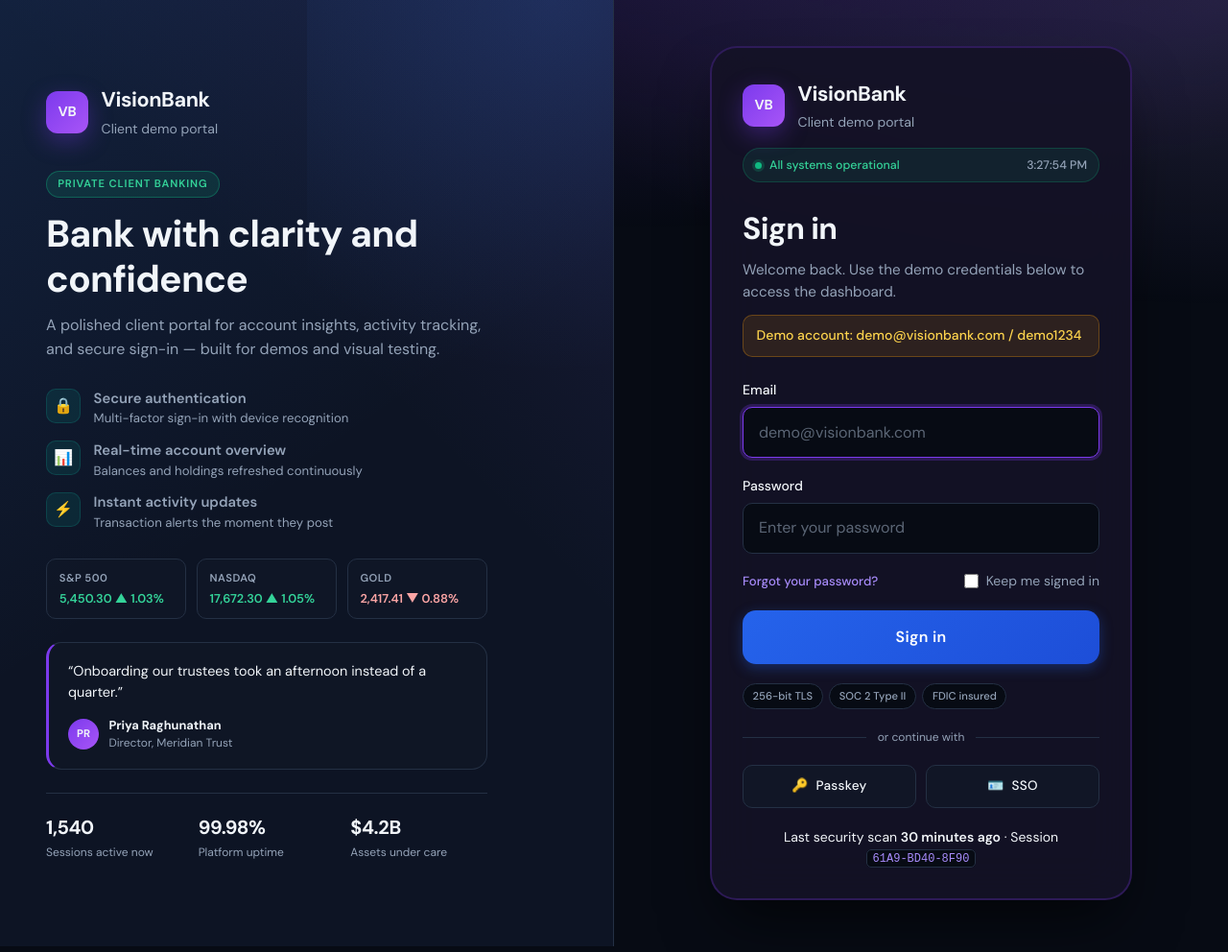
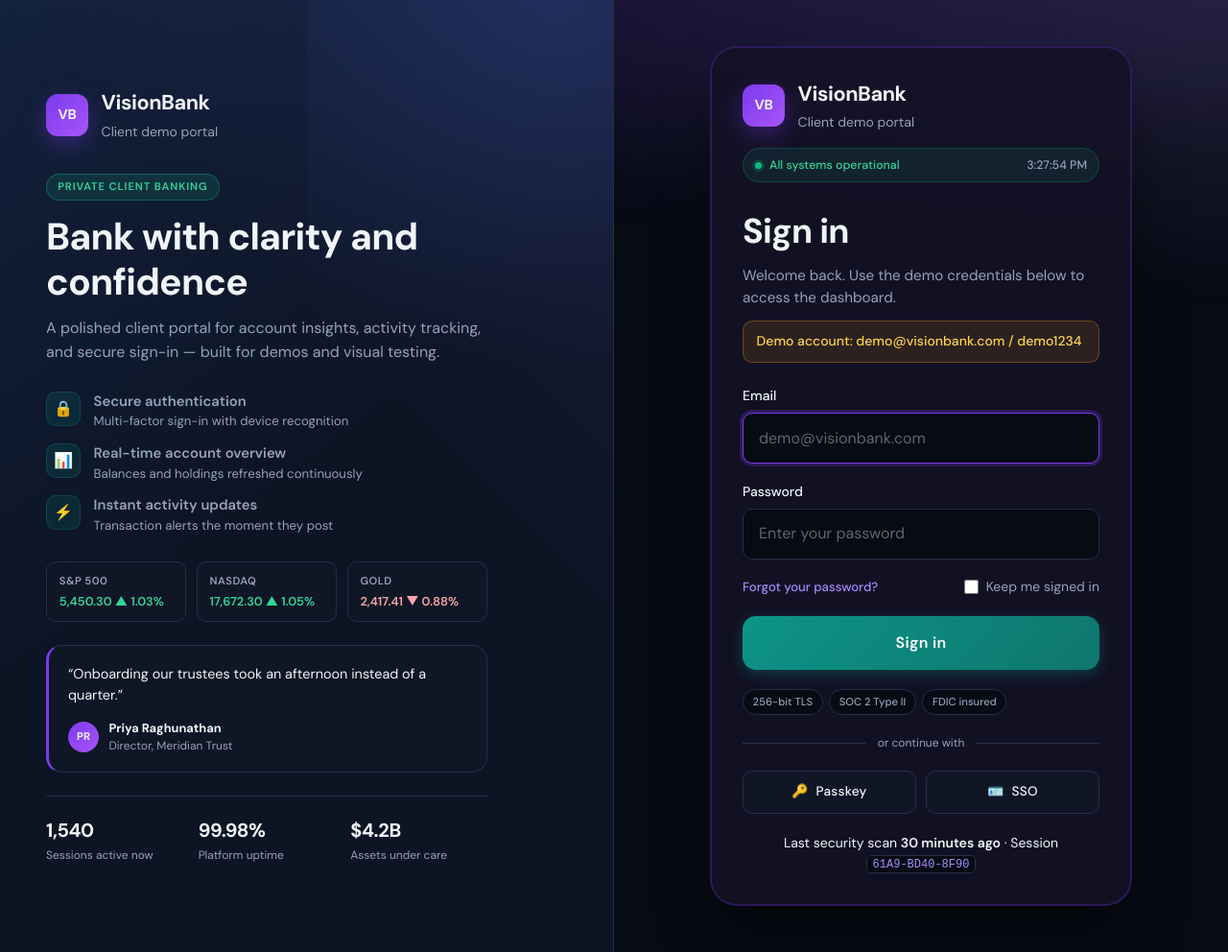
Before and after one commit to cjag93/cursor-figma, a website: page public/login.html in a window 1280 px wide. Shown: the whole page at 96% size. Drawn offline with Linux system fonts and the light colour scheme.

Commit message:
Resolve Eyes diffs in CI and restyle the Sign in control.
On visual failure, the agent now adds regions and accepts expected CSS
changes with the write key, still without saving the baseline.

Co-authored-by: Cursor <cursoragent@cursor.com>

```diff
--- a/public/css/styles.css
+++ b/public/css/styles.css
@@ -350,7 +350,7 @@ body::before {
 
 h2 {
   margin: 0 0 0.5rem;
-  font-size: 2rem;
+  font-size: 2.25rem;
   font-weight: 700;
   letter-spacing: -0.02em;
 }
@@ -426,14 +426,14 @@ button,
   border: none;
   border-radius: 14px;
   letter-spacing: 0.02em;
-  background: linear-gradient(135deg, #2563eb 0%, #1d4ed8 100%);
+  background: linear-gradient(135deg, #0d9488 0%, #0f766e 100%);
   color: white;
   font: inherit;
   font-weight: 600;
   cursor: pointer;
   text-decoration: none;
   transition: transform 0.15s ease, box-shadow 0.15s ease, filter 0.15s ease;
-  box-shadow: 0 4px 14px rgb(37 99 235 / 0.35);
+  box-shadow: 0 4px 14px rgb(13 148 136 / 0.35);
 }
 
 button:hover,
```
Also changed, not shown: .github/workflows/applitools-visual.yml, 1 other file.
